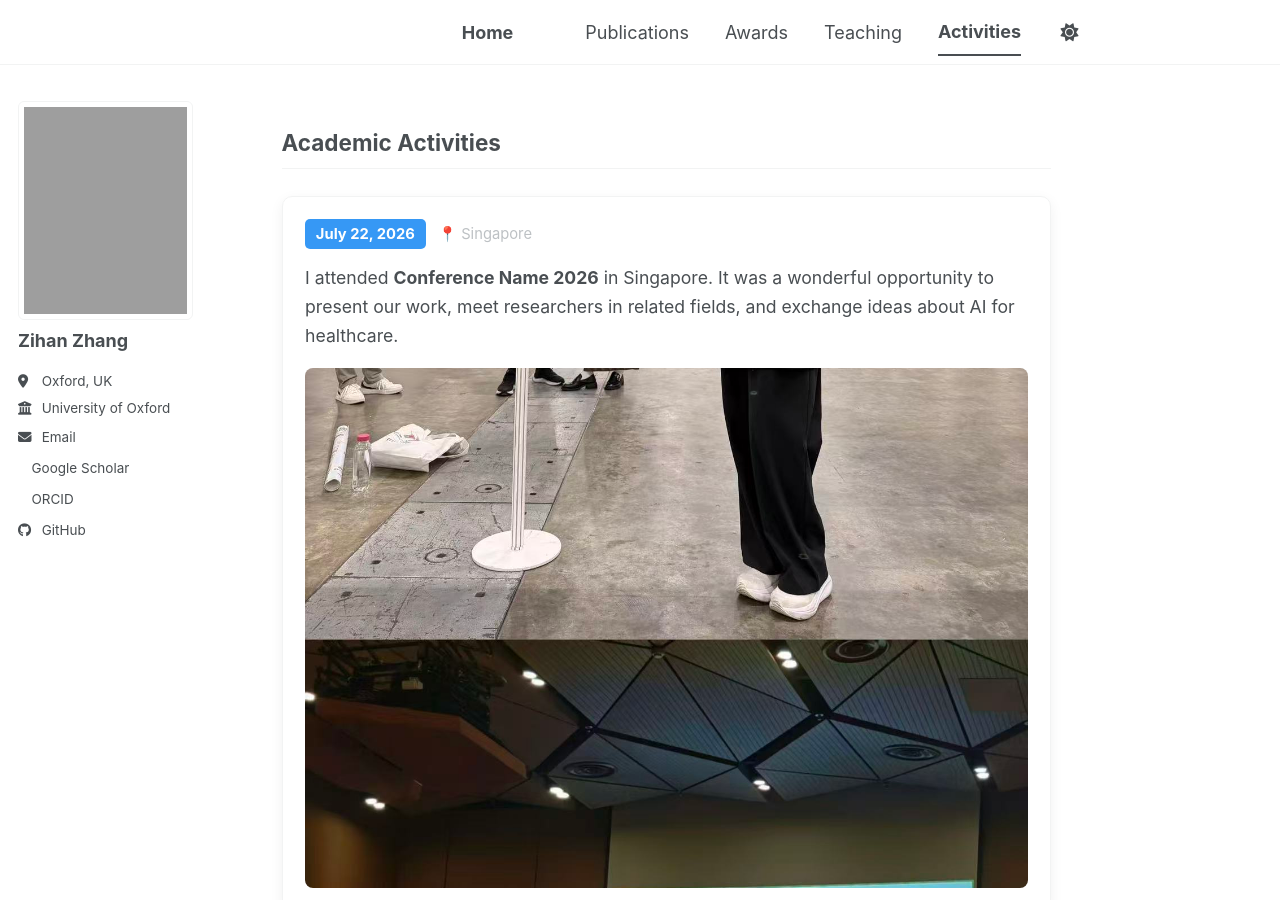
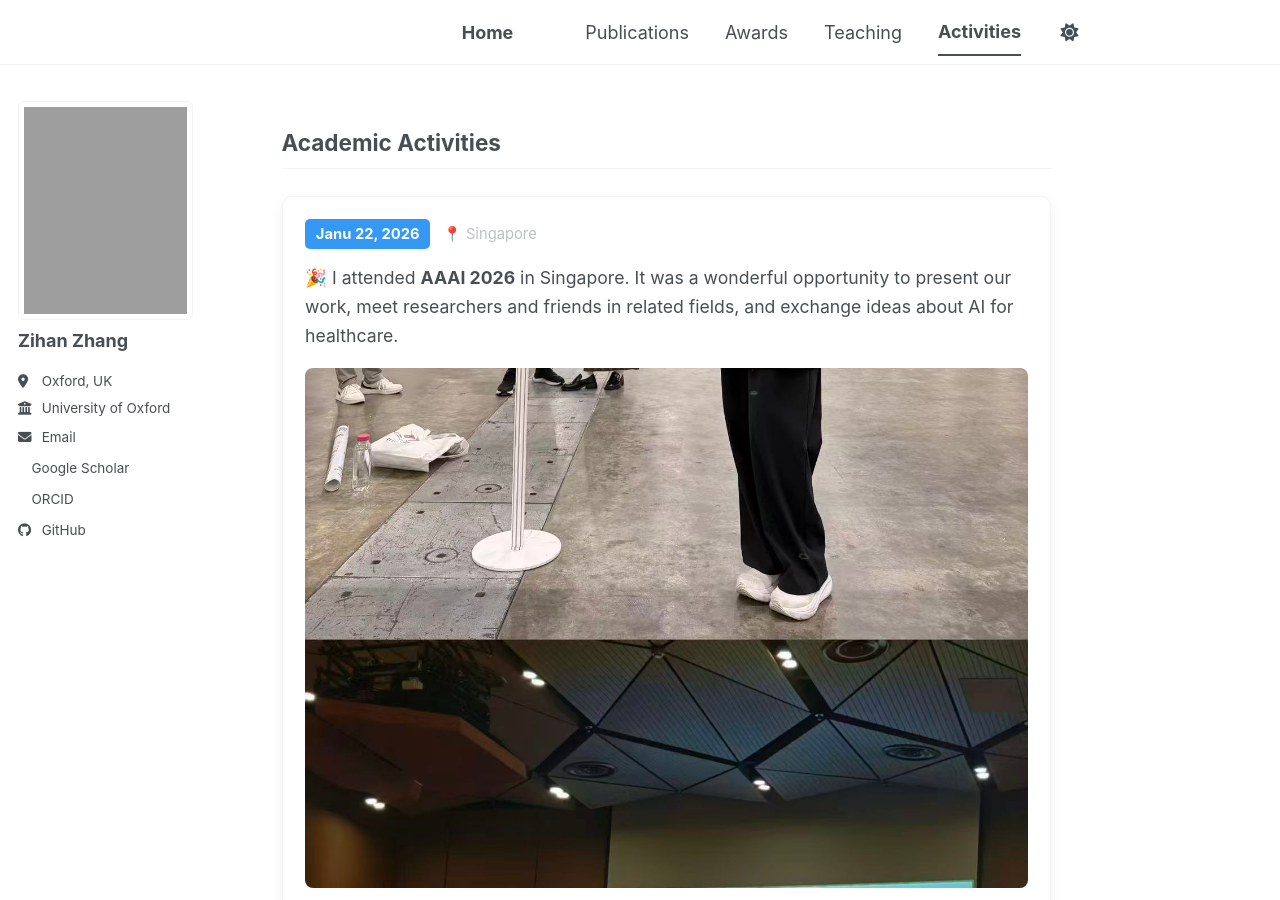
Before and after one commit to LusiaZ/LusiaZ.github.io, a Jekyll site: the page built from _pages/activities.md, in a window 1280 px wide and 900 px high. Built offline with Jekyll 4.4.1, drawn with Linux system fonts in a browser that asks for light colours; a style sheet for code colours, icons or effects is not loaded.

Commit message:
Update activities.md

```diff
--- a/_pages/activities.md
+++ b/_pages/activities.md
@@ -11,19 +11,19 @@ author_profile: true
   <!-- 第一条活动 -->
   <article class="activity-card">
     <div class="activity-meta">
-      <time datetime="2026-07-22">July 22, 2026</time>
+      <time datetime="2026-07-22">Janu 22, 2026</time>
       <span>Singapore</span>
     </div>
 
     <p class="activity-description">
-      I attended <strong>Conference Name 2026</strong> in Singapore.
-      It was a wonderful opportunity to present our work, meet researchers
+      🎉 I attended <strong>AAAI 2026</strong> in Singapore.
+      It was a wonderful opportunity to present our work, meet researchers and friends
       in related fields, and exchange ideas about AI for healthcare.
     </p>
 
     <img class="activity-photo"
          src="/images/aaai-2026.jpg"
-         alt="Attending Conference Name 2026 in Singapore"
+         alt="Attending AAAI 2026 in Singapore"
          loading="lazy">
   </article>
 
```
